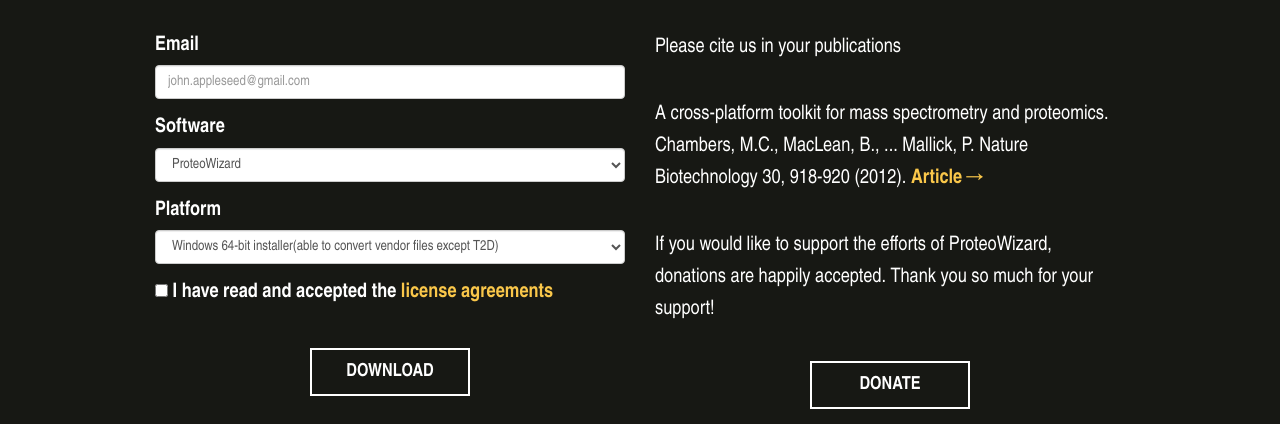
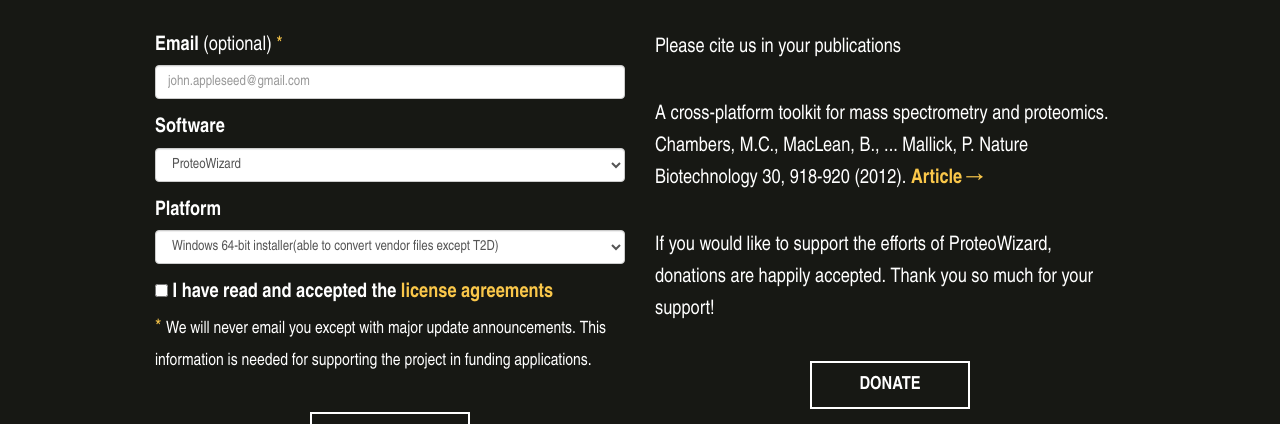
Before and after one commit to mdoshi1/ProteoWizard, a website: page download.html in a window 1280 px wide. Shown: the part 252-676 px from the top of the page. Drawn offline with nearby package versions, Linux system fonts and the light colour scheme.

Commit message:
Add optional description to email form

```diff
--- a/css/template.css
+++ b/css/template.css
@@ -67,7 +67,7 @@
 	min-width: 100%;
 }
 .form-check {
-	margin-bottom: 25px;
+	/*margin-bottom: 25px;*/
 }
 @media (min-width: 768px) {
 	.content-section {
@@ -84,6 +84,6 @@
 		margin: -35px auto 35px;
 	}
 	.form-check {
-		margin-bottom: 35px;
+		/*margin-bottom: 35px;*/
 	}
 }
--- a/download.html
+++ b/download.html
@@ -102,7 +102,7 @@
                                 <input type="text" class="form-control" id="inputName" placeholder="John Appleseed">
                             </div>-->
                             <div class="form-group">
-                                <label for="inputEmail">Email</label>
+                                <label for="inputEmail">Email <span style="font-weight:normal;">(optional) <span class="pwiz-orange">*</span></span></label>
                                 <input type="text" class="form-control" id="inputEmail" placeholder="john.appleseed@gmail.com">
                             </div>
                             <div class="form-group">
@@ -145,6 +145,7 @@
                                     I have read and accepted the <a href="licenses.html" onclick="return popup(this, 'License-Agreements')">license agreements</a>
                                 </label>
                             </div>
+                            <p><span class="pwiz-orange">* </span><small>We will never email you except with major update announcements. This information is needed for supporting the project in funding applications.</small></p>
                             <button type="submit" class="btn btn-default btn-lg center-block">Download</button>
                         </form>
                     </div>
```
